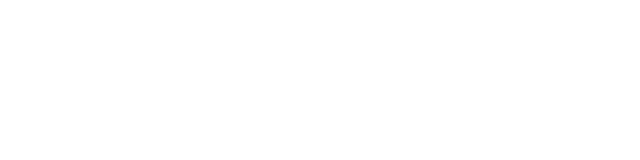
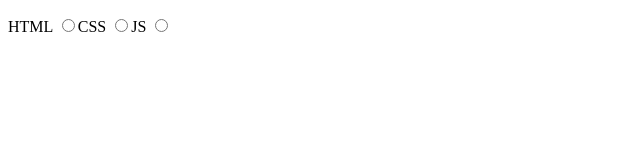
Before and after one commit to RadKirill00/git-github, a React (Create React App) app in the folder react-qwe/: page / in a window 1280 px wide. Shown: the top 160 px of the page, without its empty margins (0-640 px from the left). Built offline with nearby package versions, Linux system fonts and the light colour scheme.

Commit message:
React update

```diff
--- a/react-qwe/src/Practice.jsx
+++ b/react-qwe/src/Practice.jsx
@@ -1,5 +1,6 @@
 import React from 'react'
 import { nanoid } from 'nanoid'
+import { useState } from 'react';
 
 // Давайте положим каждый элемент этого массива в абзац и выведем эти абзацы в диве. Для этого мы можем воспользоваться любым удобным циклом JavaScript. Например, обычным for-of:
 // Однако, в React для таких дел более принято использовать метод map:
@@ -11,15 +12,26 @@ import { nanoid } from 'nanoid'
 //   return <ul>
 //     {res}
 //   </ul>
-  let res
   function Practice() {
+    const [res, setRes] = useState(1)
+    function changeHandler(event) {
+      setRes(event.target.value);
+    }
+    let num1 = 'HTML'
+    let num2 = 'CSS'
+    let num3 = 'JS'
 
+    return <div className="">
+      <p>
+      {num1}  <input type="radio" name='radio' value={1} checked={res === '1' ? true : false} onChange={changeHandler}/>
+      {num2}  <input type="radio" name='radio' value={2} checked={res === '2' ? true : false} onChange={changeHandler}/>
+      {num3}  <input type="radio" name='radio' value={3} checked={res === '3' ? true : false} onChange={changeHandler}/></p>
+      <p>{res === '1' ? num1 : null}
+        {res === '2' ? num2 : null}
+        {res ==='3' ? 'Вы молодец, JS очень хороший выбор' : null}
 
-}
-
-// Это функция, которая использует библиотеку 'nanoid()' для генерации случайных чисел для айди
-function id() {
-  return nanoid()
+      </p>
+    </div>
 }
 
 
```
